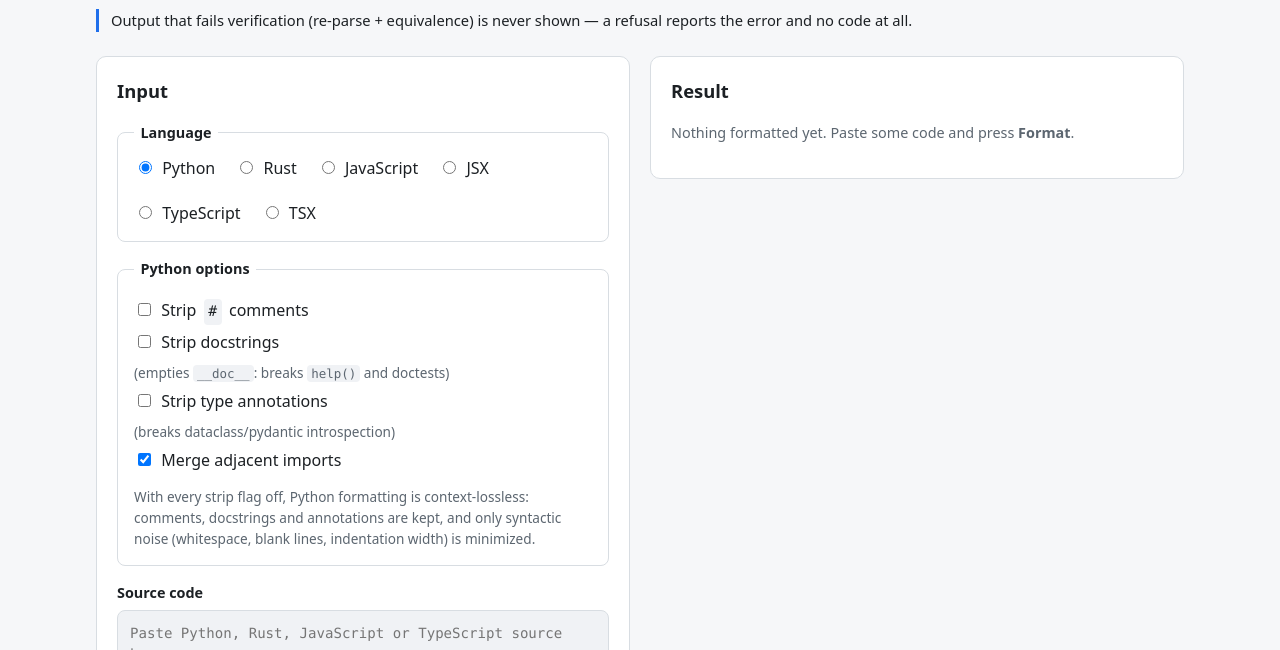
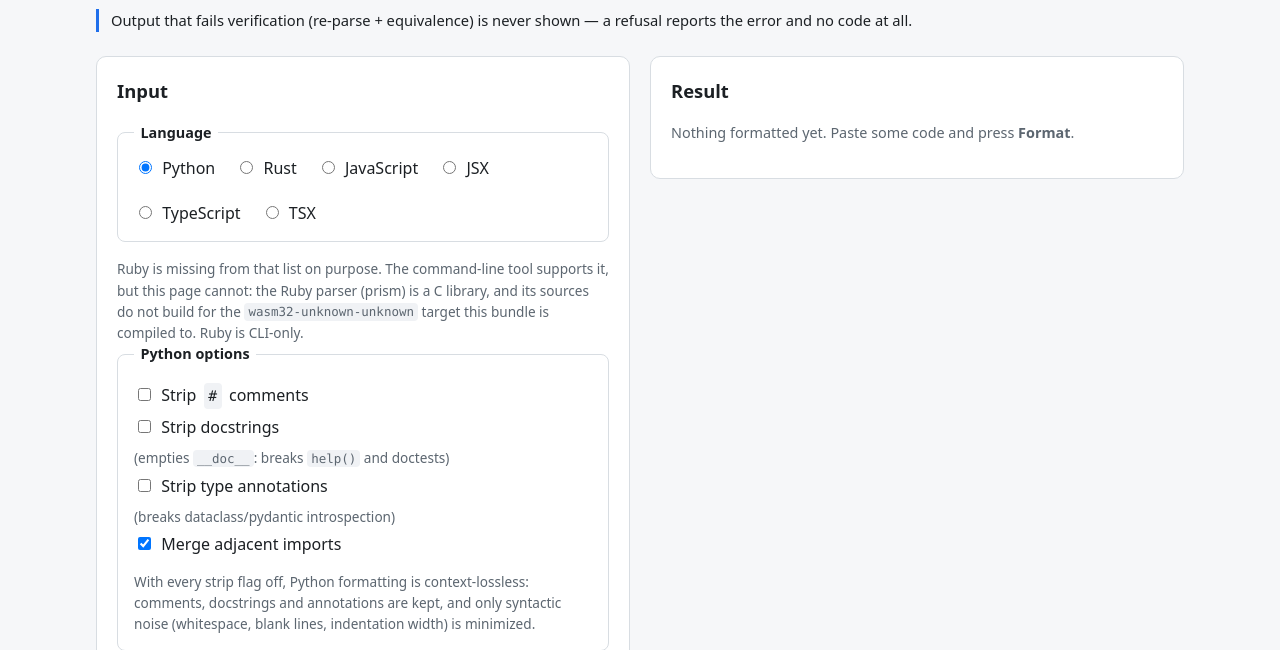
Before and after one commit to starone99/TokenPress, a plain HTML site: page site/index.html in a window 1280 px wide. Shown: the part 150-800 px from the top of the page. Drawn offline with Linux system fonts and the light colour scheme; a script that the page names is missing.

Commit message:
site: document Ruby as CLI-only — wasm/wasip1 investigation closes ruby parity (b)
Empirical result: ruby-prism compiles for wasm32-wasip1 (WASI SDK 25/27)
and 111/111 non-external unit tests pass under wasmtime after a sysroot
link-order workaround, but wasm-bindgen 0.2.126 emits no browser bindings
for wasi targets (all exports silently missing), so browser Ruby would
mean abandoning wasm-bindgen or shipping a second module + WASI polyfill.
Outcome (ii): tokenpress-wasm stays ruby-free; demo page, site/README and
README state the limitation; full findings recorded in ROADMAP.

```diff
--- a/site/index.html
+++ b/site/index.html
@@ -54,6 +54,14 @@
         <span>TSX</span>
       </label>
     </fieldset>
+
+    <p class="note">
+      Ruby is missing from that list on purpose. The command-line tool
+      supports it, but this page cannot: the Ruby parser (prism) is a C
+      library, and its sources do not build for the
+      <code>wasm32-unknown-unknown</code> target this bundle is compiled to.
+      Ruby is CLI-only.
+    </p>
 
     <fieldset class="options" id="python-options">
       <legend>Python options</legend>
```
Also changed, not shown: 2 other files.
